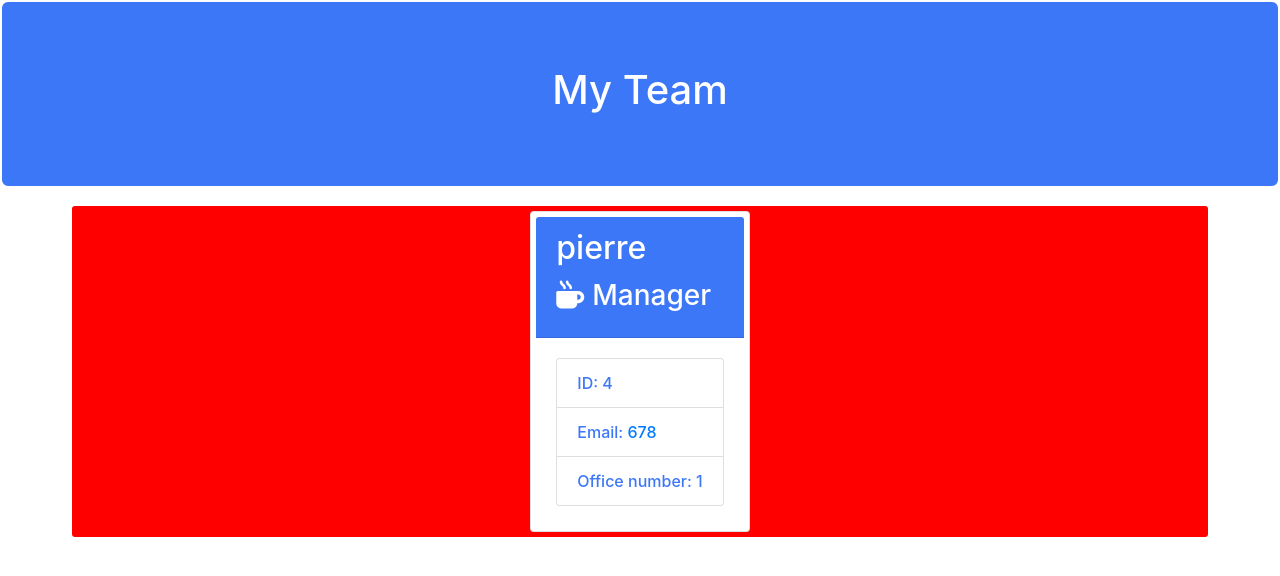
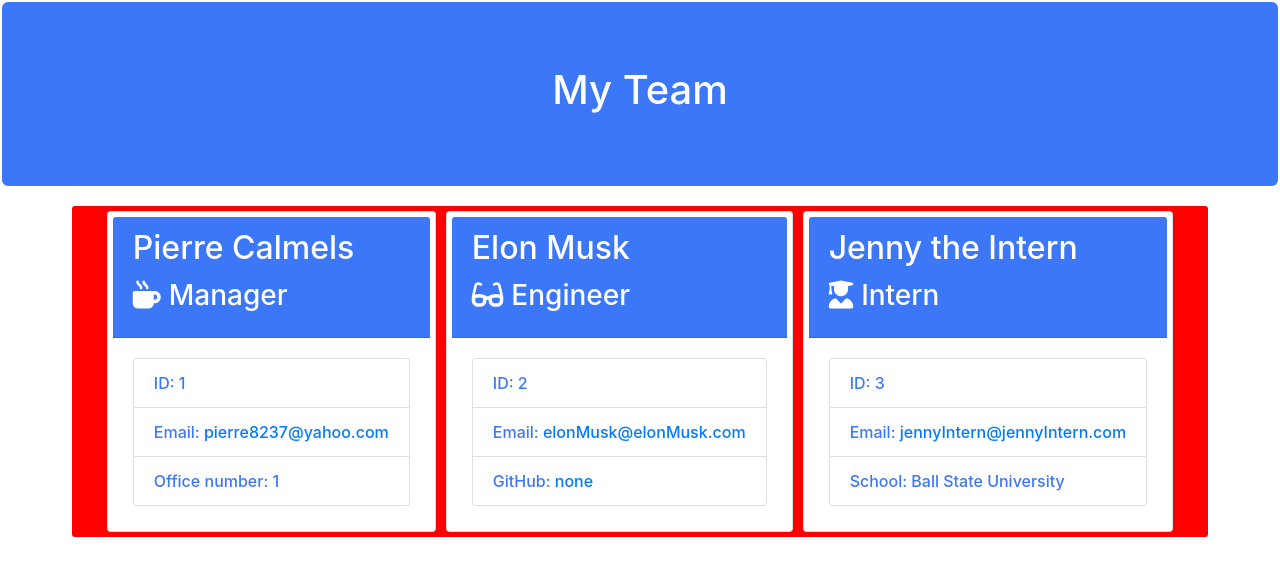
Before and after one commit to pierre8237/Employee_Summary, a website: page Develop/output/team.html in a window 1280 px wide. Drawn offline with nearby package versions, Linux system fonts and the light colour scheme.

Commit message:
idk what this is?

```diff
--- a/Develop/output/team.html
+++ b/Develop/output/team.html
@@ -30,20 +30,63 @@
         >
           <div class="card employee-card align-self-sm-center">
   <div class="card-header">
-    <h2 class="card-title text-left">pierre</h2>
+    <h2 class="card-title text-left">Pierre Calmels</h2>
     <h3 class="card-title text-left">
       <i class="fas fa-mug-hot mr-2"></i>Manager
     </h3>
   </div>
   <div class="card-body">
     <ul class="list-group">
-      <li class="list-group-item text-left">ID: 4</li>
+      <li class="list-group-item text-left">ID: 1</li>
       <li class="list-group-item text-left">
-        Email: <a href="mailto: 678"> 678</a>
+        Email: <a href="mailto: pierre8237@yahoo.com"> pierre8237@yahoo.com</a>
       </li>
       <li class="list-group-item text-left">
         Office number: 1
       </li>
+    </ul>
+  </div>
+</div>
+<div class="card employee-card align-self-sm-center">
+  <div class="card-header">
+    <h2 class="card-title text-left">Elon Musk</h2>
+    <h3 class="card-title text-left">
+      <i class="fas fa-glasses mr-2"></i>Engineer
+    </h3>
+  </div>
+  <div class="card-body">
+    <ul class="list-group">
+      <li class="list-group-item">ID: 2</li>
+      <li class="list-group-item">
+        Email: <a href=" mailto: elonMusk@elonMusk.com"> elonMusk@elonMusk.com</a>
+      </li>
+      <li class="list-group-item">
+        GitHub:
+        <a
+          href="https://github.com/none"
+          target="_blank"
+          rel="noopener noreferrer"
+        >
+          none
+        </a>
+      </li>
+    </ul>
+  </div>
+</div>
+<div class="card employee-card align-self-sm-center">
+  <div class="card-header">
+    <h2 class="card-title text-left">Jenny the Intern</h2>
+    <h3 class="card-title text-left">
+      <i class="fas fa-user-graduate mr-2"></i>Intern
+    </h3>
+  </div>
+  <div class="card-body">
+    <ul class="list-group">
+      <li class="list-group-item text-left">ID: 3</li>
+      <li class="list-group-item text-left">
+        Email: <a href="mailto: jennyIntern@jennyIntern.com"> jennyIntern@jennyIntern.com</a>
+      </li>
+      <li class="list-group-item text-left">School: Ball State University</li>
     </ul>
   </div>
 </div>
```
